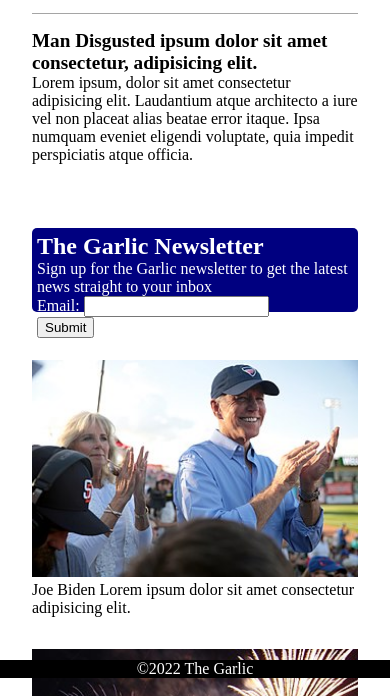
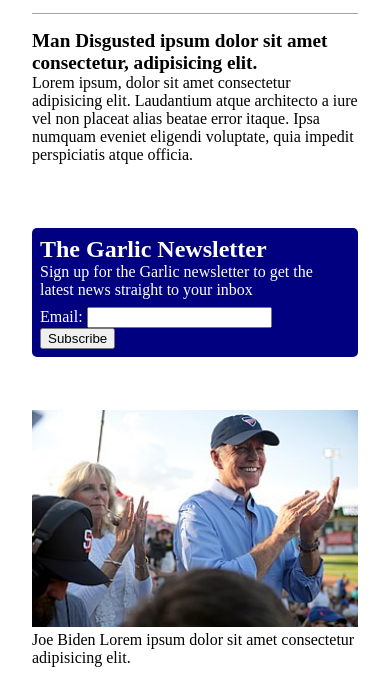
Before and after one commit to rwolt/responsive-news-homepage, a plain HTML site: page index.html in a window 390 px wide. Shown: the part 1250-1946 px from the top of the page. Drawn offline with Linux system fonts and the light colour scheme.

Commit message:
Position newsletter form on single column layout

```diff
--- a/index.html
+++ b/index.html
@@ -91,7 +91,7 @@
           <div class="form-control">
             <label for="email">Email: </label><input type="email" id="email" />
           </div>
-          <button class="submit-email-btn">Submit</button>
+          <button class="submit-email-btn">Subscribe</button>
         </form>
       </div>
       <aside class="news-cards">
--- a/styles.css
+++ b/styles.css
@@ -9,6 +9,7 @@ body {
   display: flex;
   flex-direction: column;
   align-items: center;
+  position: relative;
 }
 
 .top-bar {
@@ -128,20 +129,26 @@ aside {
   background-color: navy;
   color: white;
   border-radius: 5px;
-  padding: 5px;
+  padding: 1ch;
   grid-area: form;
+}
+
+form {
   position: relative;
 }
 
-.submit-email-button {
-  position: absolute;
-  right: 10px;
-  bottom: 10px;
+.email-form p {
+  margin-bottom: 1ch;
 }
 
-.form-control {
+.submit-email-btn {
+  display: block;
+  cursor: pointer;
+}
+
+/* .form-control {
   width: 100%;
-}
+} */
 
 aside img {
   width: 100%;
@@ -160,8 +167,8 @@ footer {
 
 @media screen and (max-width: 1024px) {
   .container {
-    grid-template-columns: 4fr 2fr;
-    grid-template-rows: 100px 200px repeat(2, 1fr) 300px;
+    grid-template-columns: 5fr 3fr;
+    grid-template-rows: 100px 230px repeat(2, 1fr) 300px;
     grid-template-areas:
       "header header"
       "headlines form"
@@ -173,6 +180,7 @@ footer {
 
   aside {
     flex-direction: row;
+    justify-content: space-between;
   }
 
   .news-card {
@@ -182,19 +190,24 @@ footer {
   .top-bar nav {
     font-size: 0.72em;
   }
+
+  .email-form {
+    height: min-content;
+  }
 }
 
 @media screen and (max-width: 600px) {
   .container {
     grid-template-columns: 1fr;
-    grid-template-rows: 100px 2fr 1fr 2fr 100px 300px;
+    grid-template-rows: 100px 2fr 1fr 2fr 150px 1200px 50px;
     grid-template-areas:
       "header"
       "headlines"
       "headlines"
       "news"
       "form"
-      "aside";
+      "aside"
+      "footer";
   }
 
   aside {
@@ -204,4 +217,27 @@ footer {
   .top-bar {
     display: none;
   }
+
+  .form-control {
+    display: inline;
+  }
+  .submit-email-btn {
+    display: inline;
+  }
+
+  .headlines {
+    height: min-content;
+  }
+
+  .news {
+    height: min-content;
+  }
+  aside {
+    height: min-content;
+  }
+
+  footer {
+    position: absolute;
+    bottom: 0;
+  }
 }
```
